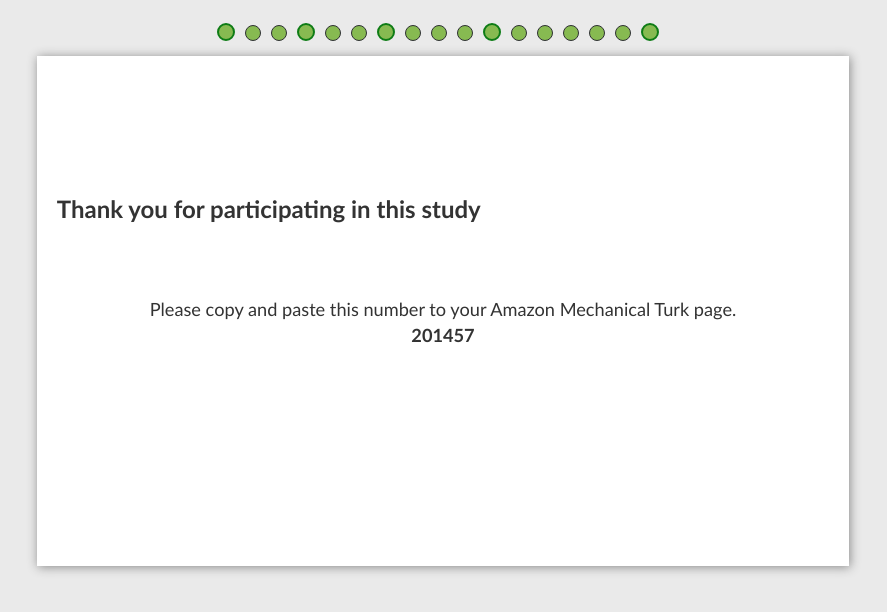
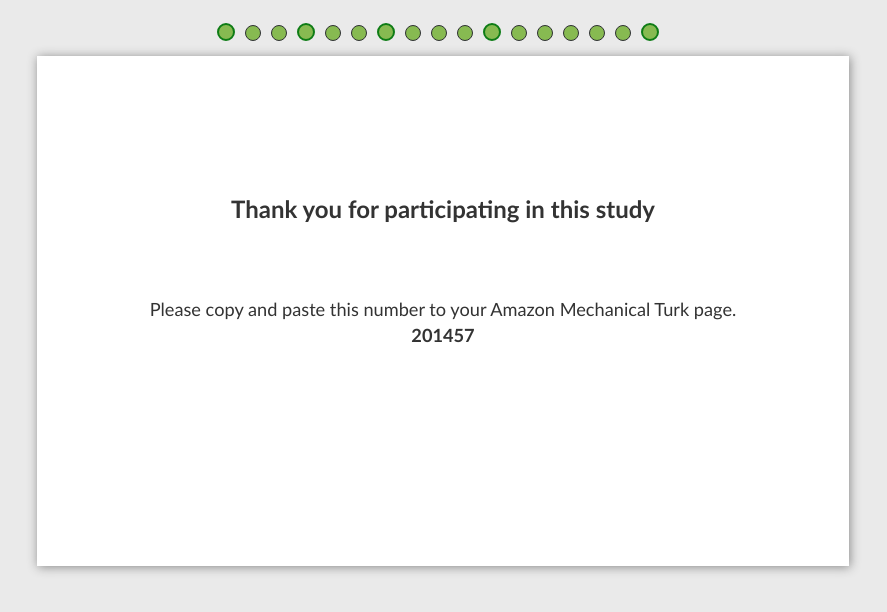
Before and after one commit to daz101/trailer, a website: page views/thankyou.html in a window 1280 px wide. Shown: the whole page, without its empty margins (197-1084 px from the left). Drawn offline with Linux system fonts and the light colour scheme.

Commit message:
container fixed

```diff
--- a/views/thankyou.html
+++ b/views/thankyou.html
@@ -45,7 +45,7 @@
                 </br>
                  <br>
                     <br>
-                <span><h3><strong>Thank you for participating in this study</h3></strong></span>
+                <span><h3><strong><center>Thank you for participating in this study</h3></strong></center></span>
 
                     <br><br><br><br><br><br>
                     <span><center>
```
Also changed, not shown: views/secondsurvey.html (+1 -1 lines).
